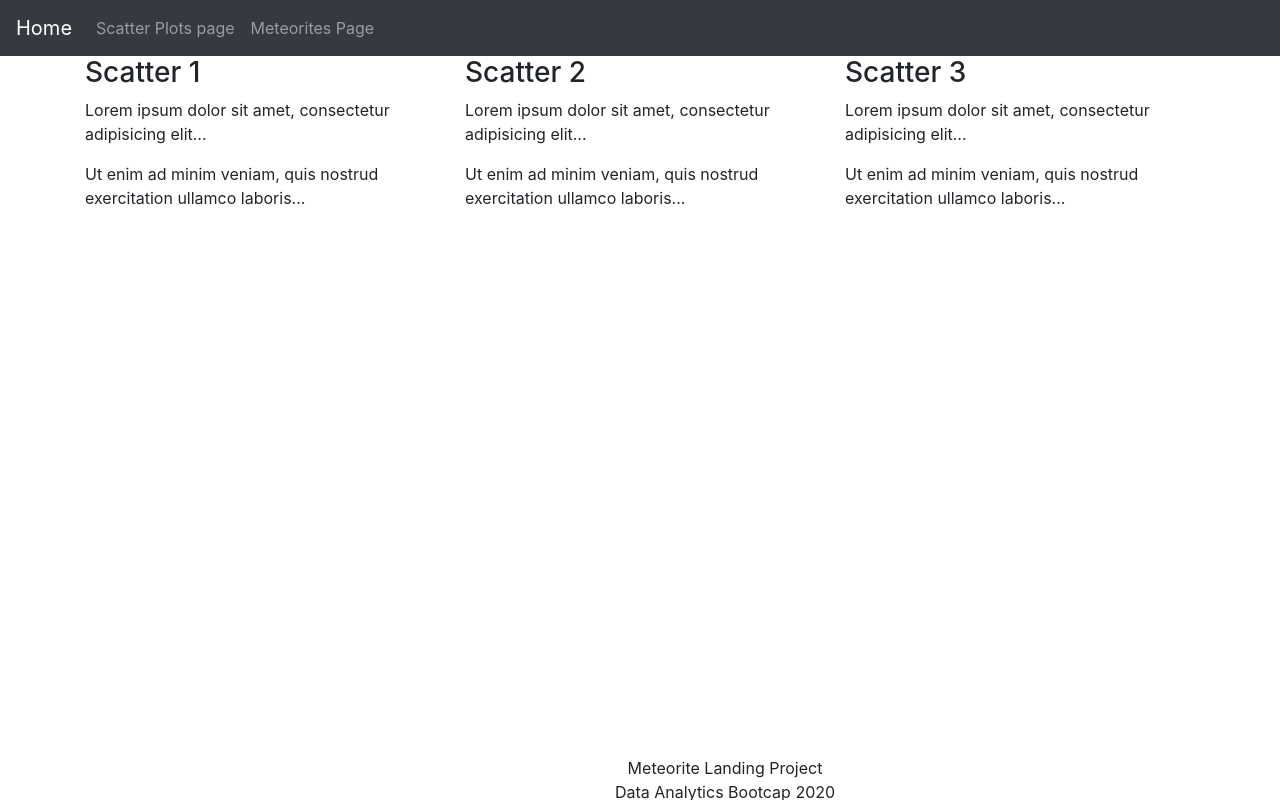
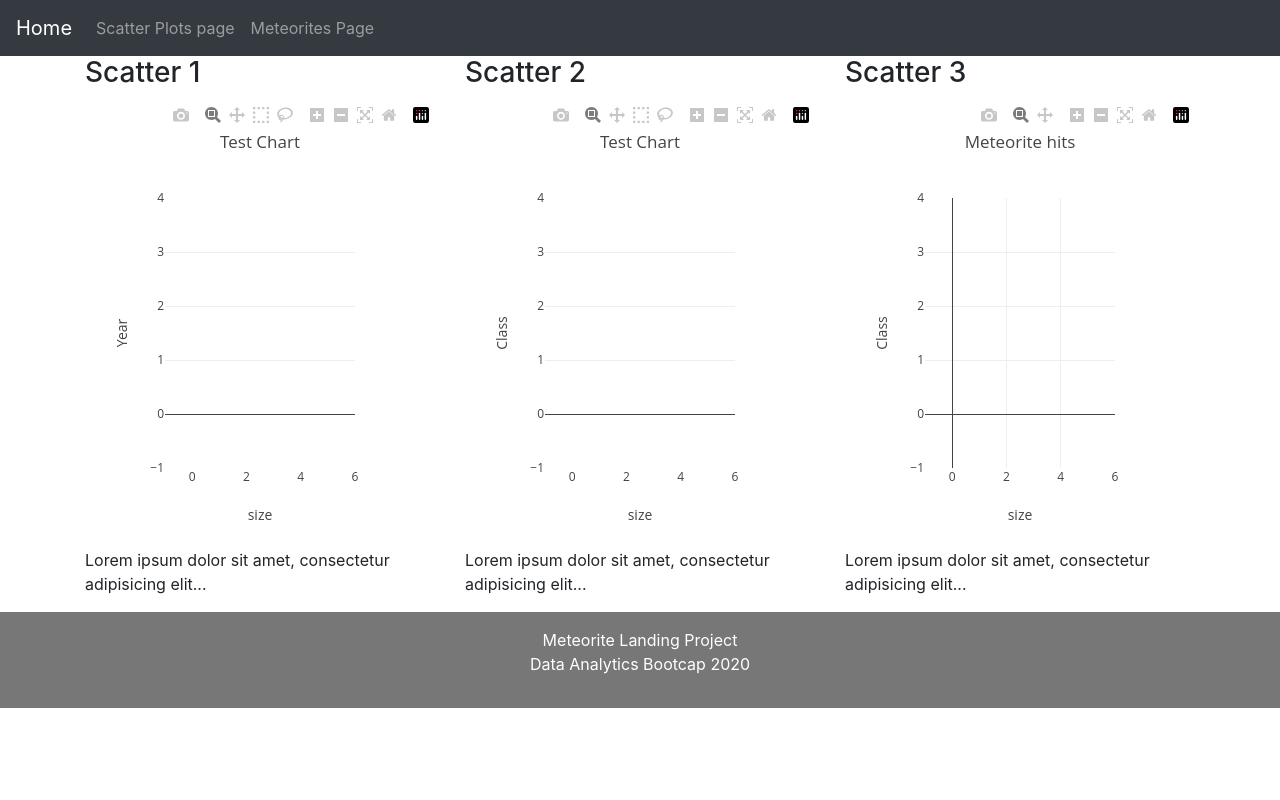
Before and after one commit to rabiasungur/meteorite-landings, a Flask app: template templates/scatter.html in a window 1280 px wide. Run offline with Flask 2, Linux system fonts and the light colour scheme; the template is opened without the code that fills it, so the values that code supplies are empty; some libraries are stand-ins or nearby versions.

Commit message:
Added code to files

```diff
--- a/app.py
+++ b/app.py
@@ -40,7 +40,7 @@ def index():
 @app.route("/api/landing_data")
 def landing_data():
     start_date = datetime(1880,1,1)
-    end_date = datetime(1957,1,1)
+    end_date = datetime(2020,1,1)
     landings = mongo.db.landings.find({'year':{'$lt':end_date, '$gt':start_date}}, {'_id':False})
 
     # landings = mongo.db.landings.find_one({}, {'_id':False})
--- a/templates/Static/css/style.css
+++ b/templates/Static/css/style.css
@@ -2,18 +2,23 @@ body {
     padding: 0;
     margin: 0;
   }
-
-  #map,
+  #map-id {
+    height: 600px;
+  }
+  /* #map-id, */
   body,
   html {
     height: 100%;
   }
+/* Style the footer */
 footer {
   position:fixed;
-  bottom: 0;
   width: 100%;
-  height: 60px;
-  }
+  background-color: #777;
+  padding: 10px;
+  text-align: center;
+  color: white;
+}
 main {
   height:auto;
   min-height: 100%;
@@ -24,3 +29,26 @@ main {
   height: 200px;
   background: rgb(199, 203, 241);
 }
+
+article {
+  float: left;
+  padding: 30px;
+  width: 100%;
+  background-color: #f1f1f1;
+  height: 100%;
+}
+
+/* Clear floats after the columns */
+section:after {
+  content: "";
+  display: table;
+  clear: both;
+}
+
+/* Responsive layout - makes the two columns/boxes stack on top of each other instead of next to each other, on small screens */
+@media (max-width: 600px) {
+  nav, article {
+    width: 100%;
+    height: auto;
+  }
+}
--- a/templates/Static/js/logic.js
+++ b/templates/Static/js/logic.js
@@ -1,38 +1,13 @@
+function markerSize(mass) {
+    return mag * 20000;
+}
+
 console.log("hey");
 
 d3.json("http://localhost:5000/api/landing_data")
-.then(function(data){
-    console.log(data);
-})
-.catch(function(error){
-    console.log(error);
-});
-
-d3.json("http://localhost:5000/api/landing_data")
-    .then(function (response) {
-        console.log(response.data);
-        createMap(response.data.GeoLocation)
-     })
+    .then(function (data) {
+        console.log(data);
+    })
     .catch(function (error) {
         console.log(error);
     });
-
-
-
-// Create the createMap function
-function createMap(GeoLocation) {
-    var satellitemap = L.tileLayer('https://api.mapbox.com/styles/v1/{id}/tiles/{z}/{x}/{y}?access_token={accessToken}', {
-        attribution: 'Map data &copy; <a href="https://www.openstreetmap.org/">OpenStreetMap</a> contributors, <a href="https://creativecommons.org/licenses/by-sa/2.0/">CC-BY-SA</a>, Imagery © <a href="https://www.mapbox.com/">Mapbox</a>',
-        maxZoom: 18,
-        id: 'mapbox/satellite-v9',
-        accessToken: API_KEY
-    });
-
-
-    var myMap = L.map("map-id", {
-        center: [37.74, -25.68],
-        zoom: 2,
-        layers: [satellitemap]
-    });
-    lightMap.addTo(myMap)
-   };
--- /dev/null
+++ b/templates/Static/js/plots.js
@@ -0,0 +1,86 @@
+console.log("hey you");
+
+d3.json("http://localhost:5000/api/landing_data")
+    .then(function (data) {
+        console.log(data);
+    })
+    .catch(function (error) {
+        console.log(error);
+    });
+
+
+
+
+
+var trace1 = {
+    x: [0]["mass (g)"],
+    y: [0].recclass,
+    type: "bar"
+};
+
+var data = [trace1];
+
+var layout = {
+    title: "Test Chart",
+    xaxis: { title: "size" },
+    yaxis: { title: "Class" }
+};
+
+Plotly.newPlot("plot", data, layout);
+// //------------------------------------------------------------
+var trace2 = {
+  x: [[0].recclass],
+  y: [[0].year],
+  type: "line"
+};
+
+var data = [trace1];
+
+var layout = {
+  title: "Test Chart",
+  xaxis: { title: "size" },
+  yaxis: { title: "Year" }
+};
+
+Plotly.newPlot("scat", data, layout);
+// //---------------------------------------------------------------
+
+// // Scatter plot 1
+ var search1 = {
+    x: [0]["mass (g)"],
+    y: [0].recclass,
+    x: [],
+    y: [],
+    mode: 'markers',
+    type: 'scatter',
+    name: 'a',
+    text: ['', '', '', '', ''],
+    marker: { size: 12 }
+  };
+
+  var search2 = {
+    x: [0].recclass,
+    y: [0].year,
+    mode: 'markers',
+    type: 'scatter',
+    name: 'B',
+    text: ['', '', '', '', ''],
+    marker: { size: 12 }
+  };
+
+  var data = [ search1, search2 ];
+
+  var layout = {
+    xaxis: {
+      range: [ 0.75, 2000 ] //use for grams?
+    },
+    yaxis: {
+      range: [0, 100] // use for ??
+    },
+    title:'Meteorite hits',
+    xaxis: { title: "size" },
+    yaxis: { title: "Class" }
+  };
+
+  Plotly.newPlot('myDiv', data, layout);
+ // -----------------------------------------
--- a/templates/scatter.html
+++ b/templates/scatter.html
@@ -10,6 +10,7 @@
     <script src="https://ajax.googleapis.com/ajax/libs/jquery/3.5.1/jquery.min.js"></script>
     <script src="https://cdnjs.cloudflare.com/ajax/libs/popper.js/1.16.0/umd/popper.min.js"></script>
     <script src="https://maxcdn.bootstrapcdn.com/bootstrap/4.5.2/js/bootstrap.min.js"></script>
+    <script src="https://cdn.plot.ly/plotly-latest.min.js"></script>
 </head>
 
 <body>
@@ -44,28 +45,49 @@
         <div class="row">
             <div class="col-sm-4">
                 <h3>Scatter 1</h3>
+                <div id='scat'>
+                    <!-- Plotly chart will be drawn inside this DIV -->
+                </div>
                 <p>Lorem ipsum dolor sit amet, consectetur adipisicing elit...</p>
-                <p>Ut enim ad minim veniam, quis nostrud exercitation ullamco laboris...</p>
+
             </div>
             <div class="col-sm-4">
                 <h3>Scatter 2</h3>
+                <div id='plot'>
+                    <!-- Plotly chart will be drawn inside this DIV -->
+                </div>
                 <p>Lorem ipsum dolor sit amet, consectetur adipisicing elit...</p>
-                <p>Ut enim ad minim veniam, quis nostrud exercitation ullamco laboris...</p>
+
             </div>
             <div class="col-sm-4">
                 <h3>Scatter 3</h3>
+                <div id='myDiv'>
+                    <!-- Plotly chart will be drawn inside this DIV -->
+                </div>
                 <p>Lorem ipsum dolor sit amet, consectetur adipisicing elit...</p>
-                <p>Ut enim ad minim veniam, quis nostrud exercitation ullamco laboris...</p>
+
             </div>
         </div>
-        <!-- Footer-->
-        <footer class="footer mt-auto py-3 navbar-fixed-bottom">
-            <div class="container text-center">
-               <p>Meteorite Landing Project <br>
+    </div>
+
+    <!-- Footer-->
+    <footer class="footer mt-auto py-3 navbar-fixed-bottom">
+        <div class="container text-center">
+            <p>Meteorite Landing Project <br>
                 Data Analytics Bootcap 2020</p>
-            </div >
+        </div>
 
-        </footer>
+    </footer>
+    <!-- Leaflet JavaScript -->
+    <script src="https://unpkg.com/leaflet@1.3.3/dist/leaflet.js"
+        integrity="sha512-tAGcCfR4Sc5ZP5ZoVz0quoZDYX5aCtEm/eu1KhSLj2c9eFrylXZknQYmxUssFaVJKvvc0dJQixhGjG2yXWiV9Q=="
+        crossorigin=""></script>
+    <script src="https://d3js.org/d3.v5.min.js"></script>
+    <script type="text/javascript" src="static/js/config.js"></script>
+    <script type="text/javascript" src="static/js/logic.js"></script>
+    <script type="text/javascript" src="static/js/plots.js"></script>
+
+
 </body>
 
 </html>
```
Also changed, not shown: templates/Static/js/leafletCH.js (deleted, +0 -131 lines), templates/Static/js/meteorites.js (added, +45 -0 lines), templates/index.html (+24 -9 lines), templates/map2.html (+24 -6 lines), templates/Static/asset/OIP.jpeg (added), templates/Static/asset/asteroid-and-meteorite-types.jpg (added), templates/Static/asset/meteors.jpg (added), templates/Static/asset/mtypes.jpg (added).
